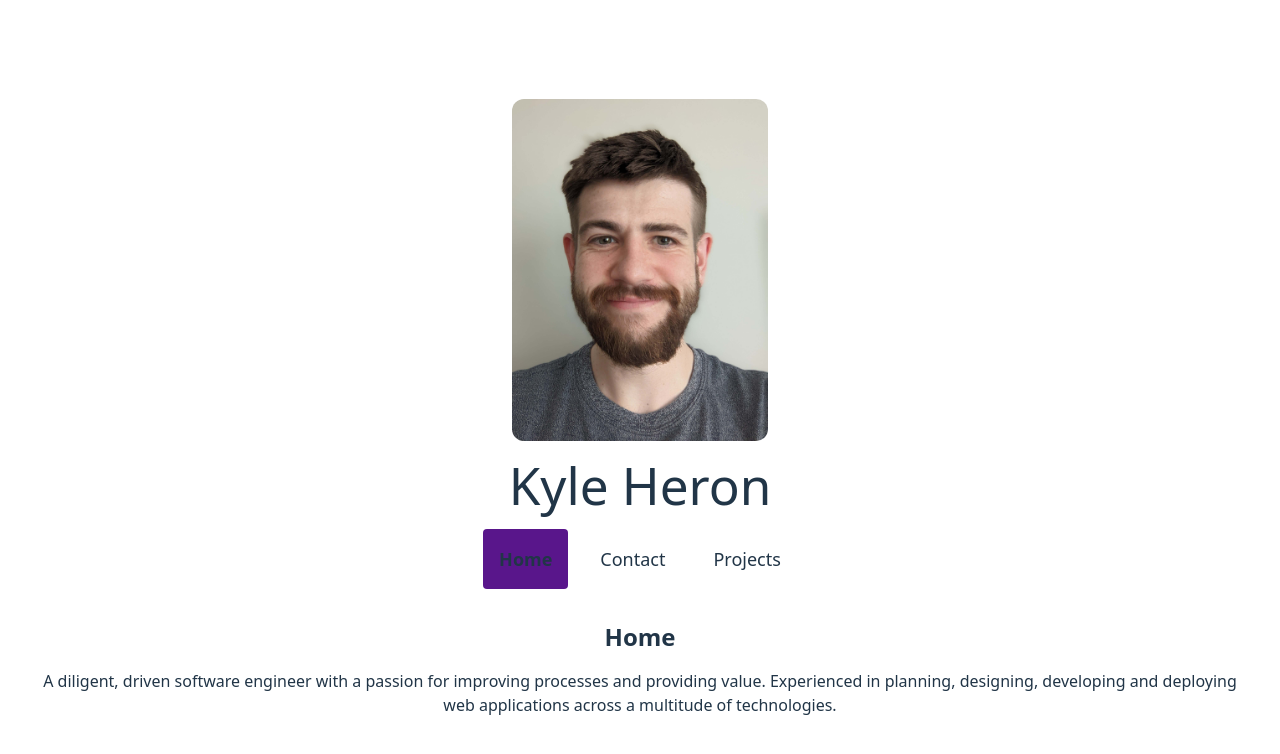
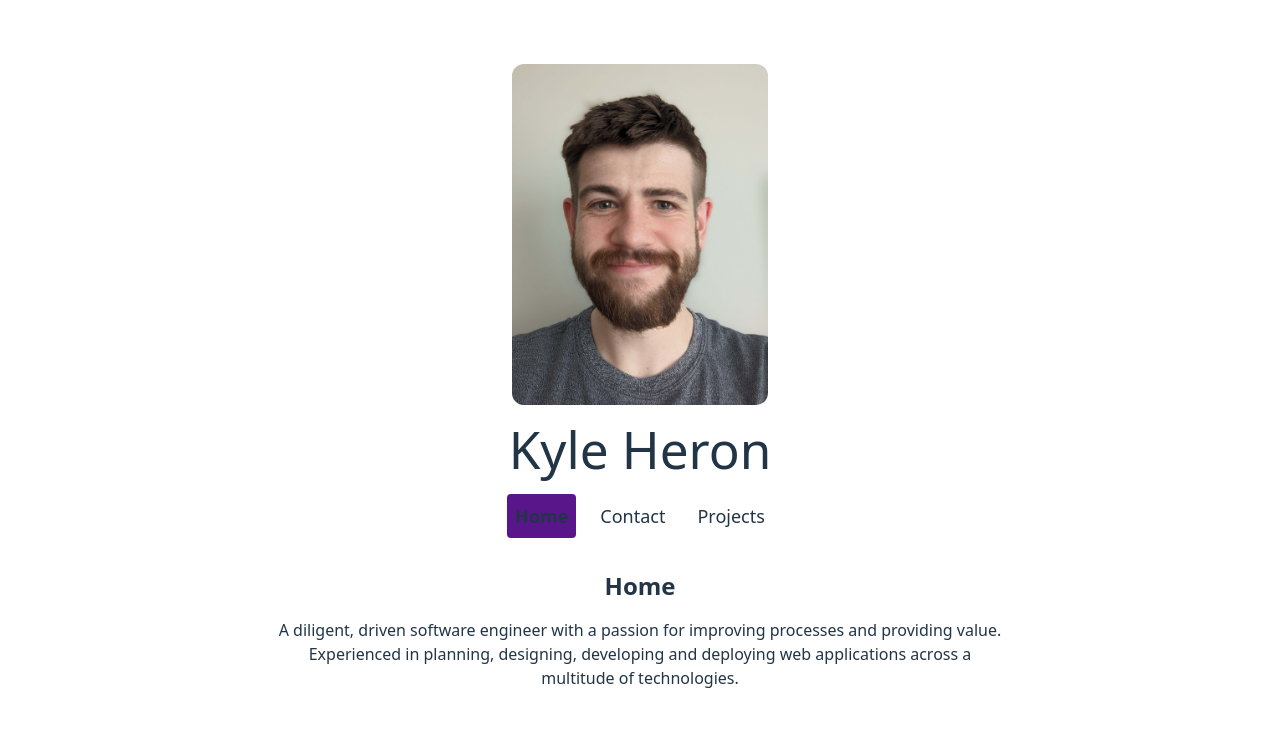
Before and after one commit to kyher/kyher.github.io, a React (Vite) app: page / in a window 1280 px wide. Shown: the top 754 px of the page. Built offline with nearby package versions, Linux system fonts and the light colour scheme.

Commit message:
Styling tweaks

```diff
--- a/src/App.tsx
+++ b/src/App.tsx
@@ -8,7 +8,7 @@ import ProjectTile from './components/ProjectTile';
 function App() {
   const [activeTab, setActiveTab] = useState(TABS.HOME);
   return (
-    <>
+    <main className="max-w-3xl m-auto p-4">
       <img src="profile.jpg" alt="Profile image of Kyle Heron" className='rounded-xl w-64 m-auto my-4 ' />
       <h1>Kyle Heron</h1>
       <nav>
@@ -42,7 +42,7 @@ function App() {
           </div>
         </AppSection>
       )}
-    </>
+    </main>
   )
 }
 
--- a/src/components/NavItem.tsx
+++ b/src/components/NavItem.tsx
@@ -1,6 +1,6 @@
 export default function NavItem({ label, isActive, onClick }: { label: string; isActive: boolean; onClick: () => void }) {
     return (
-        <li className={`hover:bg-purple-700 rounded text-lg cursor-pointer p-4 ${isActive ? 'font-bold bg-purple-900' : ''}`} onClick={onClick}>
+        <li className={`hover:bg-purple-700 rounded text-lg cursor-pointer p-2 ${isActive ? 'font-bold bg-purple-900' : ''}`} onClick={onClick}>
             {label}
         </li>
     );
--- a/src/index.css
+++ b/src/index.css
@@ -28,7 +28,6 @@ a:hover {
 body {
   margin: 0;
   display: flex;
-  place-items: center;
   min-width: 320px;
   min-height: 100vh;
 }
```
